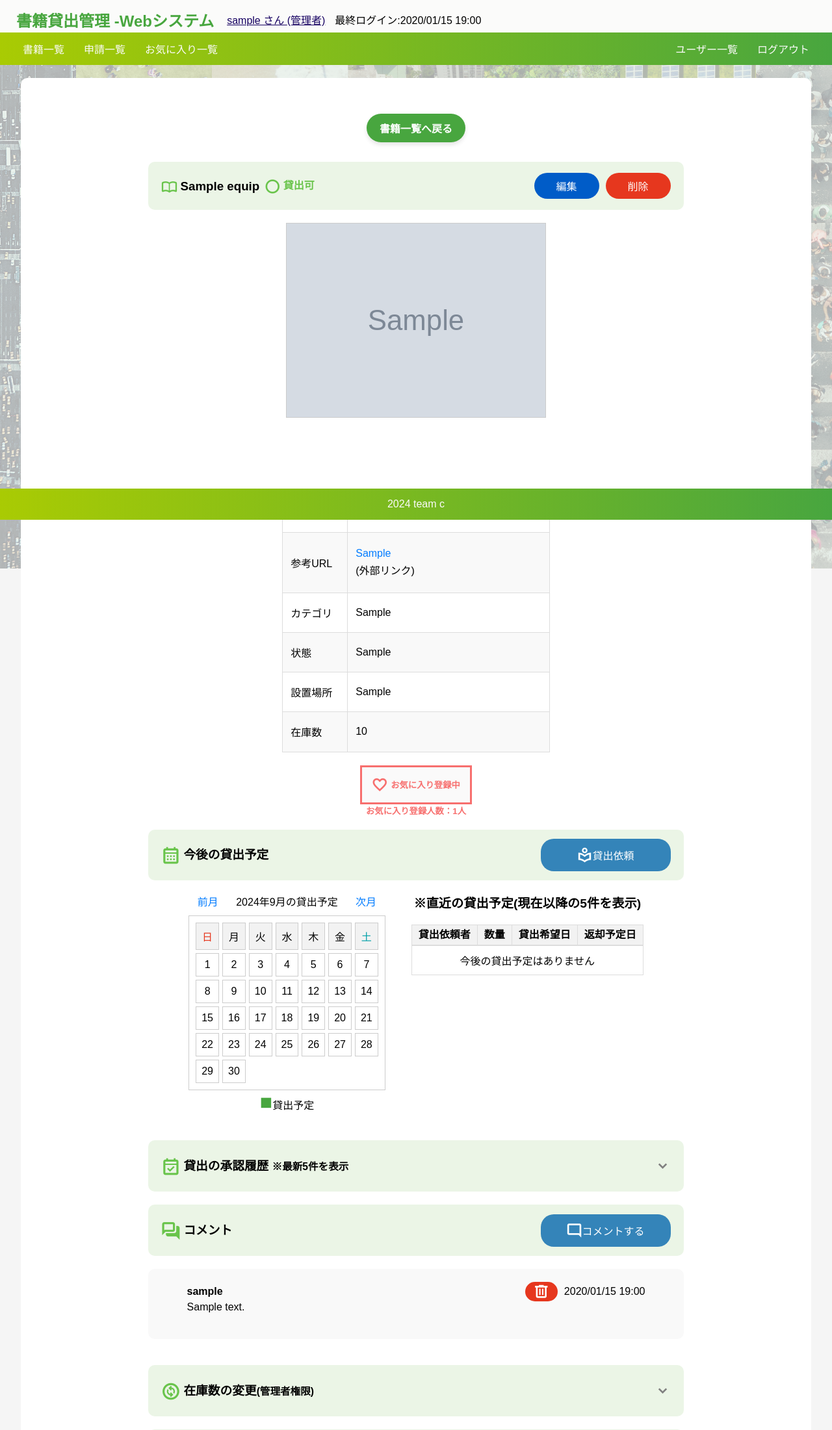
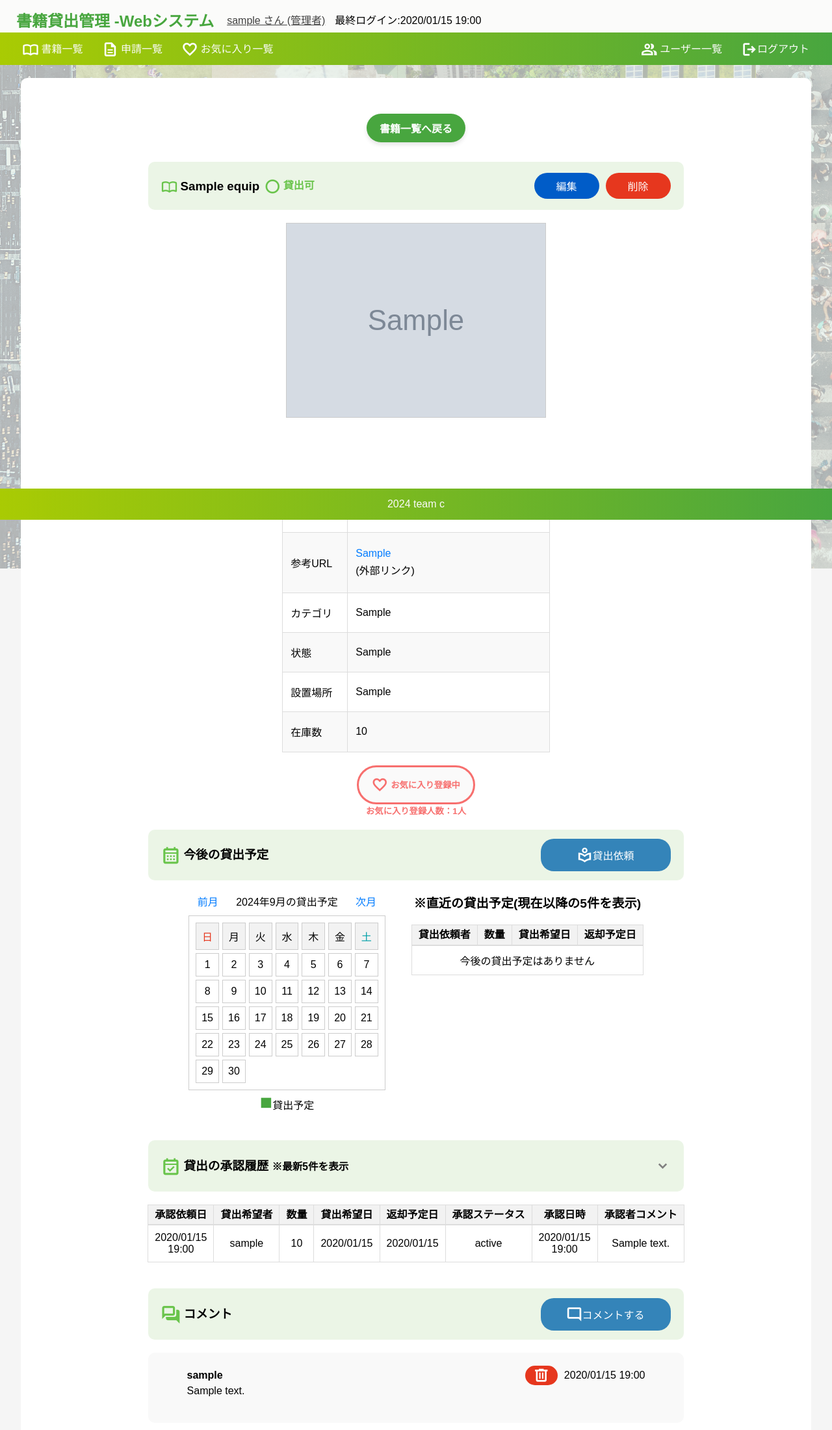
Before and after one commit to yuki-nishizawa/equipment-management-C, a Django app: page /equipment/1 in a window 1280 px wide. Shown: the top 2201 px of the page at 65% size. Run offline with Django 4.2, Linux system fonts and the light colour scheme; a user stored in the database is signed in; tables that the repository leaves empty hold one stand-in row (values such as "Sample post"); grey boxes marked "Sample" are stand-in pictures; parts of the project's set-up code (start-up, migrations or seed data) failed here and were passed over.

Commit message:
ヘッダーアイコン追加(小池さん修正分)・ついでに詳細修正
動作確認済

```diff
--- a/equipment/views.py
+++ b/equipment/views.py
@@ -133,7 +133,7 @@ class EquipDetailView(LoginRequiredMixin, DetailView):
             order.equip = self.object
             order.user = request.user
             order.save()
-            return redirect(self.get_success_url())
+            return redirect(self.get_success_url() + '?loan_success=true')
 
         # 承認ボタンが押されたかを確認
         order_id = request.POST.get('approve_order')
@@ -173,7 +173,7 @@ class EquipDetailView(LoginRequiredMixin, DetailView):
             comment.user = request.user
             comment.save()
 
-            return redirect(self.get_success_url())
+            return redirect(self.get_success_url() + '?comment_success=true')
 
         return self.render_to_response(self.get_context_data(
             stock_update_form=stock_update_form,
@@ -190,7 +190,7 @@ class EquipUpdateView(LoginRequiredMixin, UpdateView):
     template_name = 'equipment/edit.html'
 
     def get_success_url(self):
-        return reverse_lazy('equipment:detail', kwargs={'pk': self.object.pk})
+         return reverse_lazy('equipment:detail', kwargs={'pk': self.object.pk}) + '?success=true'
     #管理者以外に書籍編集ページへのアクセスを許可しない
     def dispatch(self, request, *args, **kwargs):#管理者以外に書籍編集ページへのアクセスを許可しない
     # ログインユーザーのis_adminがTrueかどうかをチェック
--- a/static/css/style.css
+++ b/static/css/style.css
@@ -133,7 +133,7 @@ header {
 /* baseスタイル、ユーザ名リンクのデザイン※重要なスタイルがある場合は!importantを使用 */
 .user-username {
   text-decoration: underline !important;
-  color: #160161 !important;
+  color: #414141 !important;
 }
 
 .badge {
@@ -144,6 +144,11 @@ header {
   font-size: 12px;
   margin-left: 5px;
   font-weight: bold;
+}
+
+/* ヘッダー内のアイコンを白色に変更 */
+header .material-symbols-outlined {
+  color: white; /* アイコンの色を白に設定 */
 }
 
 /********************************************
@@ -307,8 +312,9 @@ footer {
   align-items: center;
   background-color: #fafafa;
   border: solid 3px #F76F6E;
-  padding: 15px;
+  padding: 15px 20px;
   cursor: pointer;
+  border-radius: 50px;
 }
 
 .favorite:hover {
--- a/templates/base.html
+++ b/templates/base.html
@@ -34,8 +34,16 @@
           <div class="left">
               <ul>
                 {% if user.is_authenticated %} <!--ログインしているときの表示-->
-                <li><a href="{% url 'equipment:list' %}">書籍一覧</a></li>
-                <li><a href="{% url 'order:history' %}">申請一覧
+                <li><a href="{% url 'equipment:list' %}">
+                  <span class="material-symbols-outlined">
+                    import_contacts
+                    </span>
+                  書籍一覧</a></li>
+                <li><a href="{% url 'order:history' %}">
+                  <span class="material-symbols-outlined">
+                    description
+                    </span>
+                  申請一覧
                     {% if user.is_admin %}
                       {% if pending_orders_count > 0 %}
                         <span class="badge">
@@ -48,7 +56,12 @@
                       {% endif %}
                       </a></li>
                     {% endif %}
-                    <li><a href="{% url 'users:favorite' %}">お気に入り一覧</a></li>
+                  <li><a href="{% url 'users:favorite' %}">
+                    <span class="material-symbols-outlined">
+                      favorite
+                      </span>
+                      お気に入り一覧
+                    </a></li>
                   {% else %}<!--ログインしてないときの表示-->
                 {% comment %} <li><a href="{% url 'users:index' %}">ホーム</a></li> {% endcomment %}
                 {% endif %}
@@ -59,9 +72,18 @@
                 {% if user.is_authenticated %} <!--ログインしているときの表示-->
 
                   {% if user.is_admin %}<!--ログインユーザーが管理者のときだけ、ユーザー一覧を表示-->
-                  <li><a href="{% url 'users:users' %}">ユーザー一覧</a></li>
+
+                  <li><a href="{% url 'users:users' %}">
+                    <span class="material-symbols-outlined">
+                      group
+                      </span>
+                    ユーザー一覧</a></li>
                   {% endif %}
-                <li><a href="{% url 'users:logout' %}">ログアウト</a></li>
+
+                <li><a href="{% url 'users:logout' %}">
+                  <span class="material-symbols-outlined">
+                    logout
+                    </span>ログアウト</a></li>
                 {% else %}<!--ログインしてないときの表示-->
                 {% comment %} <li><a href="{% url 'users:login' %}">ログイン</a></li>
                 <li><a href="{% url 'users:register' %}">登録</a></li> {% endcomment %}
--- a/templates/equipment/detail.html
+++ b/templates/equipment/detail.html
@@ -223,7 +223,7 @@
   </span>
 </div>
 
-<div id="approval-history-section" style="display:none;">
+<div id="approval-history-section" style="display:block;">
   <table class="detail-table">
     <thead>
       <tr align="center">
@@ -621,6 +621,27 @@ function toggleHistorySection() {
       bindCalendarNavigation();  // 最初のバインド
   });
 </script>
+{% if request.GET.success == 'true' %}
+<script>
+    document.addEventListener("DOMContentLoaded", function() {
+        alert("保存が完了しました。");
+    });
+</script>
+{% endif %}
+{% if request.GET.loan_success == 'true' %}
+<script>
+    document.addEventListener("DOMContentLoaded", function() {
+        alert("貸出申請が完了しました。");
+    });
+</script>
+{% endif %}
+{% if request.GET.comment_success == 'true' %}
+<script>
+    document.addEventListener("DOMContentLoaded", function() {
+        alert("コメントを投稿しました。");
+    });
+</script>
+{% endif %}
 {% comment %} JavaScriptここまで {% endcomment %}
 
 
```
